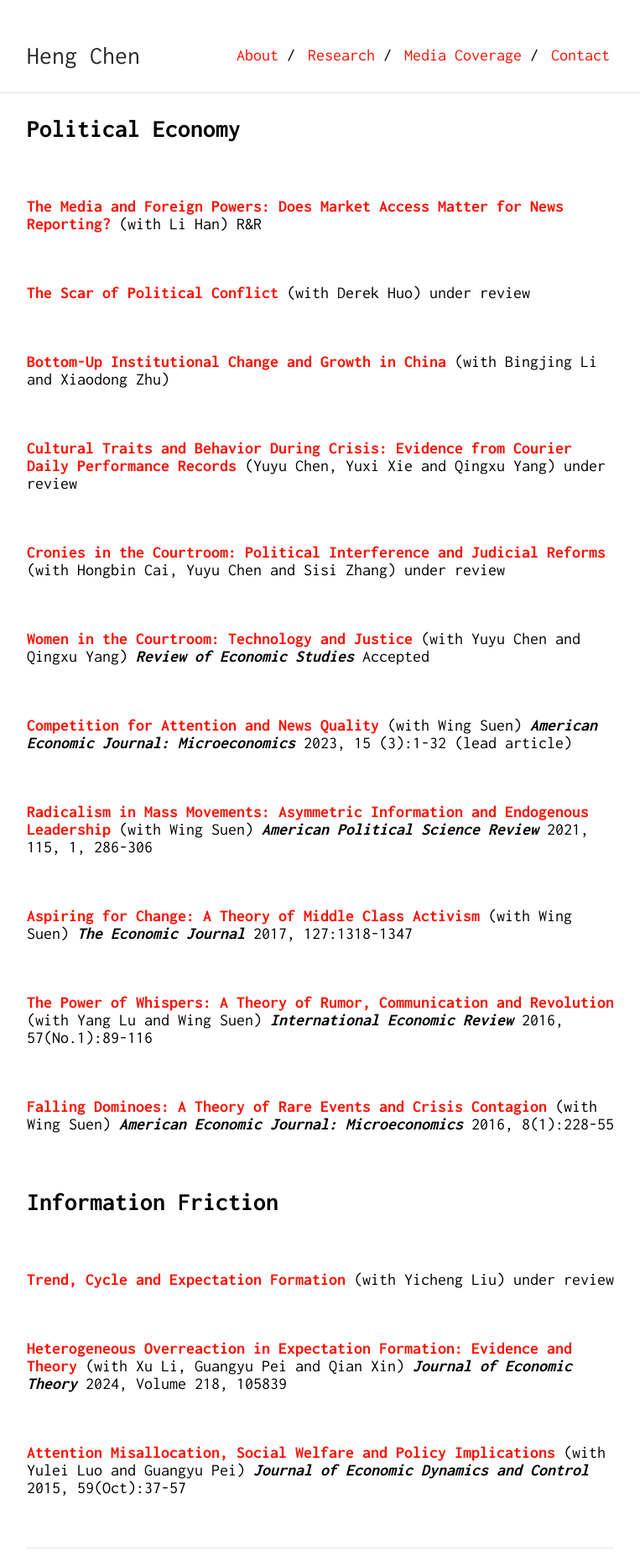
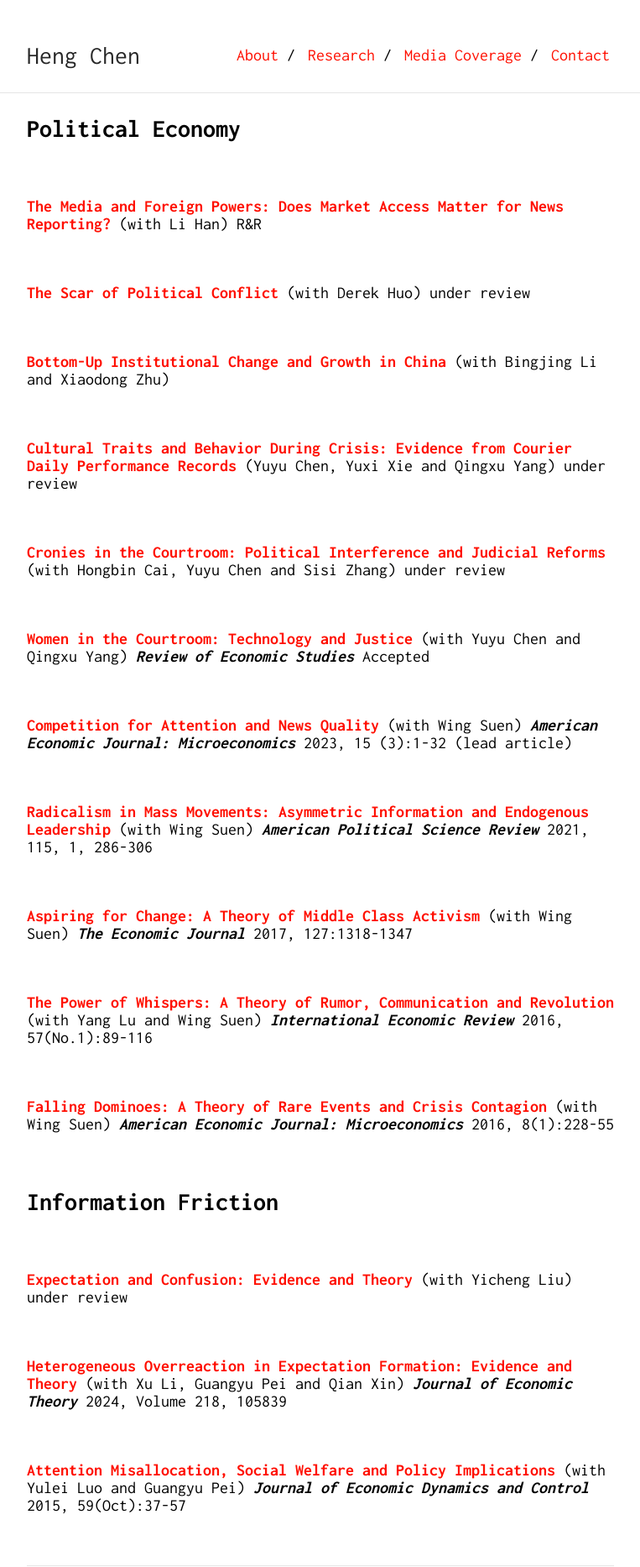
Before and after one commit to Shuyan0210611X/henrychen.github.io, a Jekyll site: the page built from research.md, in a window 1280 px wide. Shown: the whole page at 84% size, without its empty margins (258-1021 px from the left). Built offline with Jekyll 4.4.1, drawn with Linux system fonts in a browser that asks for light colours; our own code applies the rules of GitHub Pages for plain Markdown files; before the commit the page ends 1845 px from its top, so only the background shows below that.

Commit message:
Update research.md

```diff
--- a/research.md
+++ b/research.md
@@ -57,7 +57,7 @@ permalink: /research/
 ## Information Friction
 <br>
 
-[**Trend, Cycle and Expectation Formation**](/files/Trend.pdf) (with Yicheng Liu) under review
+[**Expectation and Confusion: Evidence and Theory**](/files/trend2025june.pdf) (with Yicheng Liu) under review
 
 <br>
 
```
